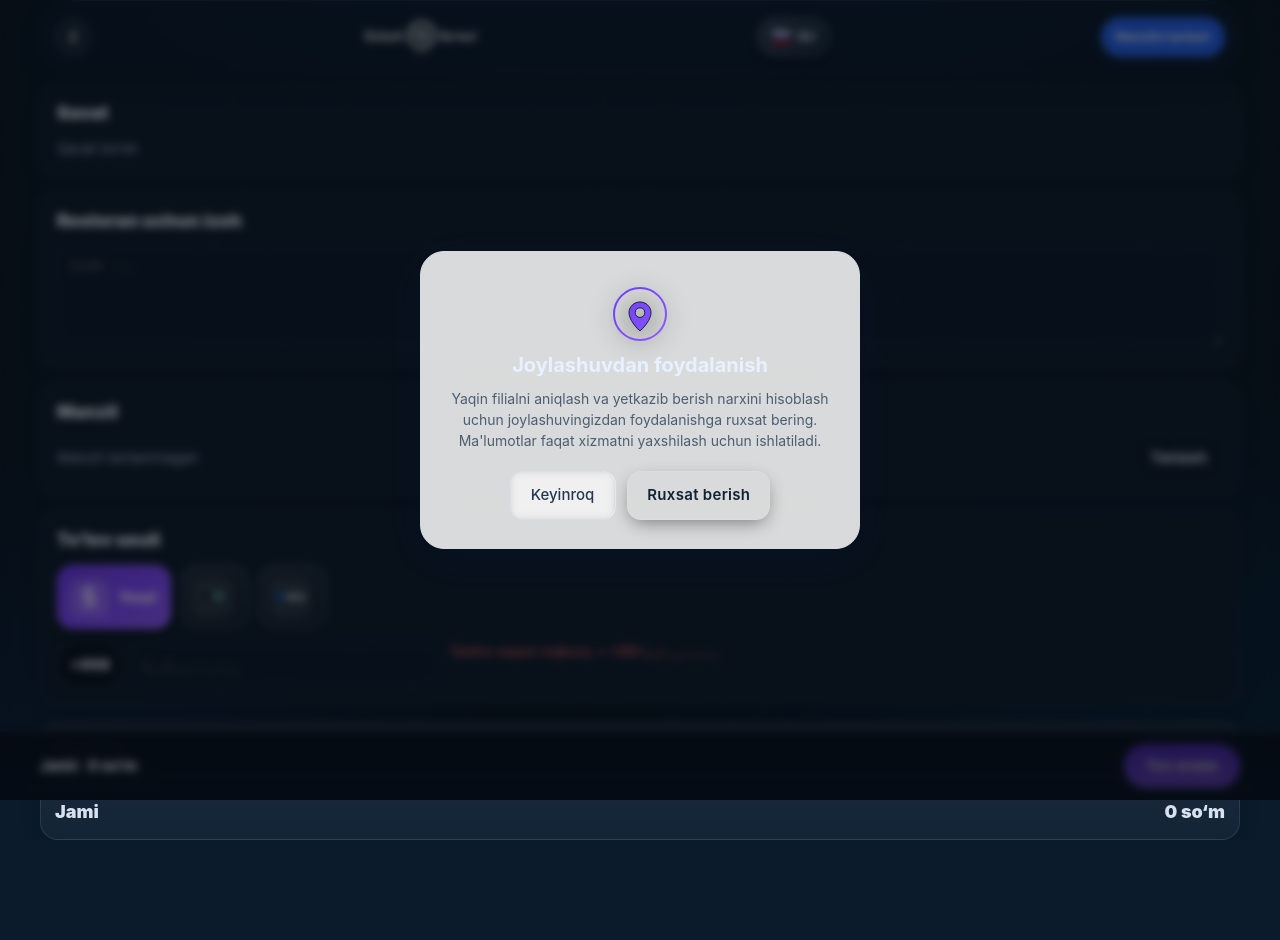
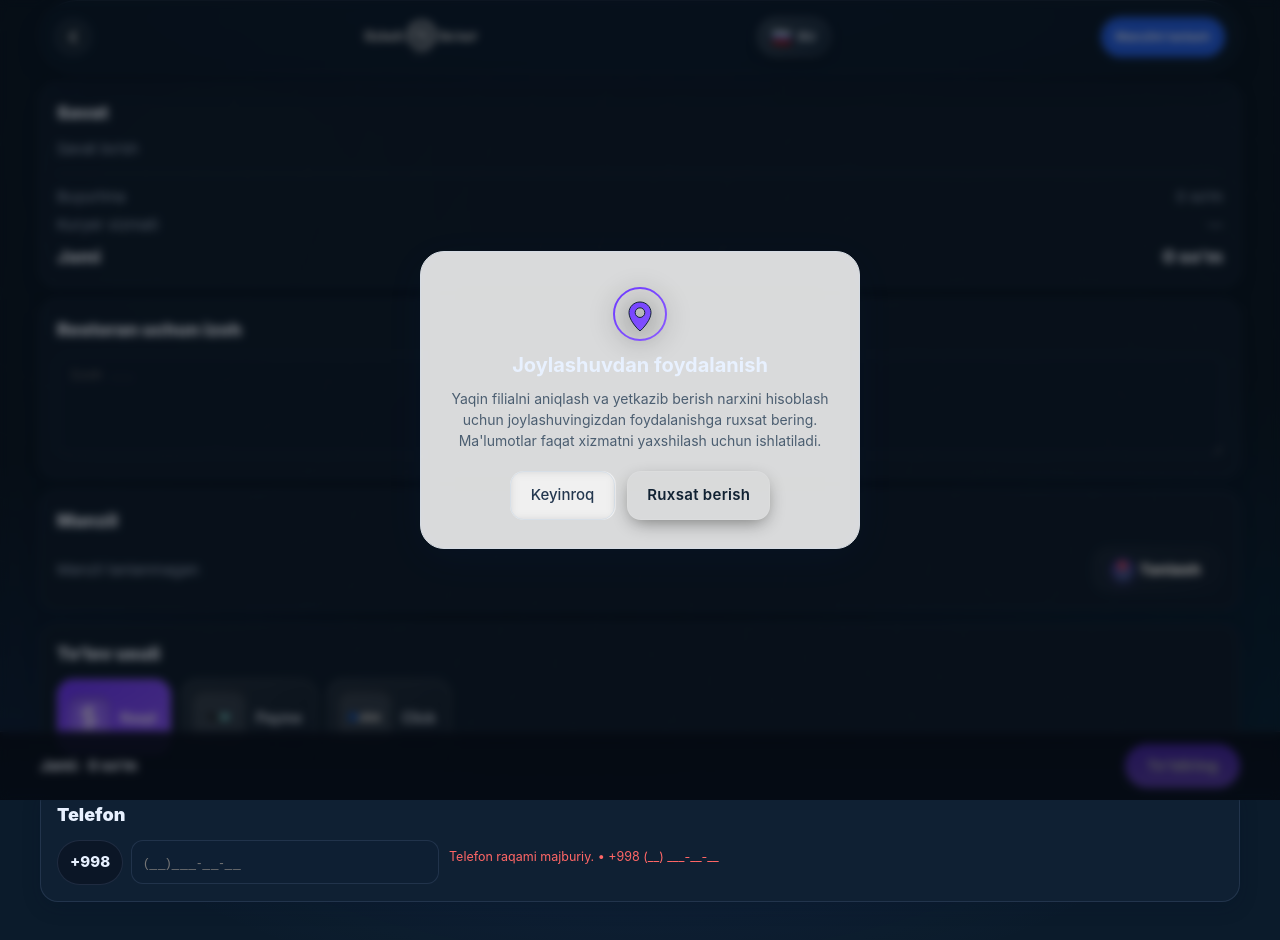
Before and after one commit to Umrzoq993/uzbek-doner-web, a React (Vite) app: page /checkout in a window 1280 px wide. Shown: the top 940 px of the page. Before the commit the page ends 840 px from the top, so only its background shows below. Built offline with nearby package versions, Linux system fonts and the light colour scheme; no server answers.

Commit message:
feat: Enhance Checkout and Cart components with improved layout and usability; add pulsating effects for action buttons

```diff
--- a/src/pages/Checkout.jsx
+++ b/src/pages/Checkout.jsx
@@ -74,6 +74,14 @@ export default function Checkout() {
     [items]
   );
   const total = Math.max(0, subtotal + (deliveryPrice || 0));
+  // Buyurtma shartlari (puls faqat tayyor bo'lsa yoqiladi)
+  const canOrder =
+    items.length > 0 &&
+    validPhone &&
+    !!place?.label &&
+    !feeLoading &&
+    deliveryPrice > 0 &&
+    !loading;
 
   // Manzil o'zgarganda delivery price hisoblash
   useEffect(() => {
@@ -88,6 +96,9 @@ export default function Checkout() {
           latitude: lat,
           longitude: lon,
         });
+        if (process.env.NODE_ENV !== "production") {
+          console.debug("[Checkout] checkPoint resp", data);
+        }
         if (cancelled) return;
         if (data?.status) {
           setDeliveryPrice(Number(data?.price || 0));
@@ -104,6 +115,9 @@ export default function Checkout() {
           setDistanceKm(null);
         }
       } catch {
+        if (process.env.NODE_ENV !== "production") {
+          console.debug("[Checkout] checkPoint error");
+        }
         if (!cancelled) {
           setDeliveryPrice(FALLBACK_DELIVERY);
           setBranchName("");
@@ -127,6 +141,7 @@ export default function Checkout() {
           ? "Цена доставки рассчитывается"
           : "Yetkazib berish narxi hisoblanmoqda"
       );
+    // Yetkazib berish narxi > 0 bo'lishi shart (bepul tarif yo'q)
     if (!deliveryPrice || deliveryPrice <= 0)
       return toast?.error?.(
         lang === "ru"
@@ -242,14 +257,59 @@ export default function Checkout() {
                     <div>
                       <div style={{ fontWeight: 800 }}>{name}</div>
                       <small className="checkout-card__muted">
-                        {fmtMoney(it.price || 0)} • {it.qty || 0}{" "}
-                        {t("common:piece_suffix")}
+                        {it.qty || 0} × {fmtMoney(it.price || 0)}
                       </small>
                     </div>
                     <div style={{ fontWeight: 700 }}>{fmtMoney(line)}</div>
                   </div>
                 );
               })}
+            </div>
+            {/* Qo'shilgan: umumiy hisob-kitob shu kart ichida */}
+            <div
+              style={{
+                marginTop: 12,
+                borderTop: "1px solid var(--line)",
+                paddingTop: 12,
+                display: "grid",
+                gap: 6,
+              }}
+            >
+              <div className="summary-row summary-row--muted">
+                <div>{t("checkout:order")}</div>
+                <div>{fmtMoney(subtotal)}</div>
+              </div>
+              <div className="summary-row summary-row--muted">
+                <div>{t("checkout:delivery")}</div>
+                <div>
+                  {feeLoading
+                    ? "…"
+                    : deliveryPrice > 0
+                    ? fmtMoney(deliveryPrice)
+                    : "—"}
+                </div>
+              </div>
+              {(branchName || feeLoading) && (
+                <div
+                  className="summary-row summary-row--muted"
+                  style={{ fontSize: 12, opacity: 0.85 }}
+                >
+                  <div style={{ flex: 1 }}>
+                    {feeLoading
+                      ? t("checkout:loading_delivery")
+                      : branchName || t("checkout:delivery_unavailable")}
+                  </div>
+                  <div>
+                    {!feeLoading && distanceKm != null
+                      ? t("checkout:branch_distance_unit", { km: distanceKm })
+                      : ""}
+                  </div>
+                </div>
+              )}
+              <div className="summary-row summary-row--total">
+                <div>{t("checkout:total")}</div>
+                <div>{fmtMoney(total)}</div>
+              </div>
             </div>
           </div>
 
@@ -276,10 +336,24 @@ export default function Checkout() {
               </div>
               <button
                 type="button"
-                className="btn btn--outline"
-                style={{ whiteSpace: "nowrap" }}
+                className={
+                  "checkout-card__addr-btn" + (!place?.label ? " is-pulse" : "")
+                }
                 onClick={() => setGeoOpen(true)}
+                aria-label={
+                  place?.label
+                    ? lang === "ru"
+                      ? "Адрес изменить"
+                      : "Manzilni o'zgartirish"
+                    : lang === "ru"
+                    ? "Выбрать адрес"
+                    : "Manzil tanlash"
+                }
               >
+                <span className="addr-btn__icon" aria-hidden>
+                  📍
+                </span>
+                <span className="addr-btn__text">
                   {place?.label
                     ? lang === "ru"
                       ? "Изменить"
@@ -287,6 +361,7 @@ export default function Checkout() {
                     : lang === "ru"
                     ? "Выбрать"
                     : "Tanlash"}
+                </span>
               </button>
             </div>
           </div>
@@ -317,7 +392,8 @@ export default function Checkout() {
               ].map((m) => {
                 const active = payMethod === m.key;
                 const lbl = lang === "ru" ? m.labelRu : m.labelUz;
-                const showText = m.key === "cash"; // faqat naqd matn ko'rinsin
+                // Endi barcha usullar uchun matn ko'rsatamiz (yonma-yon)
+                const showText = true;
                 return (
                   <label
                     key={m.key}
@@ -340,15 +416,29 @@ export default function Checkout() {
                         }
                       }}
                     />
-                    <span className="pay-method__icon" aria-hidden>
-                      {m.icon === "cash" && <DollarSign size={24} />}
+                    <span
+                      className="pay-method__icon"
+                      aria-hidden
+                      style={
+                        m.icon !== "cash"
+                          ? {
+                              width: 54,
+                              height: 54,
+                              padding: 4,
+                              background: "rgba(255,255,255,0.10)",
+                            }
+                          : undefined
+                      }
+                    >
+                      {m.icon === "cash" && <DollarSign size={26} />}
                       {m.icon === "payme" && (
                         <img
                           src={paymeLogo}
                           alt={lbl}
                           style={{
-                            height: 22,
-                            width: "auto",
+                            width: "80%",
+                            height: "80%",
+                            objectFit: "contain",
                             display: "block",
                           }}
                           loading="lazy"
@@ -360,8 +450,9 @@ export default function Checkout() {
                           src={clickLogo}
                           alt={lbl}
                           style={{
-                            height: 22,
-                            width: "auto",
+                            width: "80%",
+                            height: "80%",
+                            objectFit: "contain",
                             display: "block",
                           }}
                           loading="lazy"
@@ -376,7 +467,14 @@ export default function Checkout() {
                 );
               })}
             </div>
-            <div className="field-row" style={{ marginTop: 14 }}>
+          </div>
+
+          {/* Telefon raqami */}
+          <div className="checkout-card">
+            <h3 className="checkout-card__title">
+              {lang === "ru" ? "Телефон" : "Telefon"}
+            </h3>
+            <div className="field-row" style={{ marginTop: 4 }}>
               <div
                 style={{
                   display: "grid",
@@ -418,7 +516,10 @@ export default function Checkout() {
               </div>
               <small
                 className="checkout-card__muted"
-                style={{ color: validPhone ? undefined : "#ff6666" }}
+                style={{
+                  marginTop: 8,
+                  color: validPhone ? undefined : "#ff6666",
+                }}
               >
                 {t("checkout:phone_required")} • {formatMasked(phone9)}
                 {payMethod !== "cash" && (
@@ -431,46 +532,7 @@ export default function Checkout() {
           </div>
         </div>
 
-        {/* RIGHT */}
-        <div className="right">
-          <div className="summary">
-            <div className="summary-card">
-              <div className="summary-list">
-                <div className="summary-row summary-row--muted">
-                  <div>{t("checkout:order")}</div>
-                  <div>{fmtMoney(subtotal)}</div>
-                </div>
-                <div className="summary-row summary-row--muted">
-                  <div>{t("checkout:delivery")}</div>
-                  <div>{feeLoading ? "…" : fmtMoney(deliveryPrice || 0)}</div>
-                </div>
-                <div
-                  className="summary-row summary-row--muted"
-                  style={{
-                    fontSize: 12,
-                    opacity: 0.85,
-                    display: branchName || feeLoading ? "flex" : "none",
-                  }}
-                >
-                  <div style={{ flex: 1 }}>
-                    {feeLoading
-                      ? t("checkout:loading_delivery")
-                      : branchName || t("checkout:delivery_unavailable")}
-                  </div>
-                  <div>
-                    {!feeLoading && distanceKm != null
-                      ? t("checkout:branch_distance_unit", { km: distanceKm })
-                      : ""}
-                  </div>
-                </div>
-                <div className="summary-row summary-row--total">
-                  <div>{t("checkout:total")}</div>
-                  <div>{fmtMoney(total)}</div>
-                </div>
-              </div>
-            </div>
-          </div>
-        </div>
+        {/* RIGHT panel olib tashlandi – endi hammasi chap kart ichida */}
       </div>
 
       {/* PAYBAR */}
@@ -480,12 +542,33 @@ export default function Checkout() {
             {t("checkout:total")}:&nbsp; {fmtMoney(total)}
           </div>
           <button
-            className="paybar__btn"
-            disabled
-            onClick={(e) => e.preventDefault()}
-            title={lang === "ru" ? "Скоро" : "Tez orada"}
+            className={"paybar__btn" + (canOrder ? " is-pulse" : "")}
+            disabled={!canOrder}
+            onClick={(e) => {
+              e.preventDefault();
+              if (!canOrder) return;
+              // Paybar orqali ham buyurtma jarayonini boshlash (naqd) – handlePay ga o'xshash
+              if (payMethod !== "cash") return; // hozircha faqat naqd
+              if (skipConfirm) submitOrder();
+              else setConfirmOpen(true);
+            }}
+            title={
+              canOrder
+                ? lang === "ru"
+                  ? "Оформить заказ"
+                  : "Buyurtma berish"
+                : lang === "ru"
+                ? "Заполните ma'lumotlarni"
+                : "Ma'lumotlarni to'ldiring"
+            }
           >
-            {lang === "ru" ? "Скоро" : "Tez orada"}
+            {canOrder
+              ? lang === "ru"
+                ? "Оформить"
+                : "Buyurtma berish"
+              : lang === "ru"
+              ? "Заполните"
+              : "To'ldiring"}
           </button>
         </div>
       </div>
@@ -594,7 +677,9 @@ export default function Checkout() {
             </div>
             <div style={{ display: "flex", justifyContent: "space-between" }}>
               <span>{lang === "ru" ? "Доставка" : "Yetkazib berish"}</span>
-              <strong>{fmtMoney(deliveryPrice)}</strong>
+              <strong>
+                {deliveryPrice > 0 ? fmtMoney(deliveryPrice) : "—"}
+              </strong>
             </div>
             <div
               style={{
--- a/src/styles/base.scss
+++ b/src/styles/base.scss
@@ -2557,6 +2557,101 @@ body:after {
   &__muted {
     color: var(--muted);
   }
+  &__addr-btn {
+    @extend .btn;
+    @extend .btn--outline;
+    font-size: 15px;
+    font-weight: 800;
+    letter-spacing: 0.4px;
+    padding: 12px 22px 12px 20px;
+    min-height: 48px;
+    border-radius: 18px;
+    line-height: 1.05;
+    background: linear-gradient(
+        145deg,
+        rgba(255, 255, 255, 0.06),
+        rgba(255, 255, 255, 0.015)
+      ),
+      color-mix(in oklab, var(--surface) 96%, transparent);
+    backdrop-filter: blur(10px) saturate(150%);
+    -webkit-backdrop-filter: blur(10px) saturate(150%);
+    border: 1px solid color-mix(in oklab, var(--line) 150%, transparent);
+    transition: border-color 0.25s ease, background 0.35s ease,
+      box-shadow 0.35s ease, transform 0.3s ease;
+    display: inline-flex;
+    align-items: center;
+    gap: 6px;
+    position: relative;
+    --addr-btn-accent-a: rgba(120, 60, 255, 0.55);
+    --addr-btn-accent-b: rgba(120, 180, 255, 0.4);
+    &:before {
+      content: "";
+      position: absolute;
+      inset: 0;
+      border-radius: inherit;
+      padding: 1px;
+      background: linear-gradient(
+        115deg,
+        var(--addr-btn-accent-a),
+        var(--addr-btn-accent-b)
+      );
+      mask: linear-gradient(#fff 0 0) content-box, linear-gradient(#fff 0 0);
+      -webkit-mask: linear-gradient(#fff 0 0) content-box,
+        linear-gradient(#fff 0 0);
+      mask-composite: exclude;
+      -webkit-mask-composite: xor;
+      opacity: 0;
+      transition: opacity 0.4s ease;
+      pointer-events: none;
+    }
+    .addr-btn__icon {
+      width: 22px;
+      height: 22px;
+      display: grid;
+      place-items: center;
+      color: #fff;
+      background: linear-gradient(
+        160deg,
+        var(--addr-btn-accent-a),
+        var(--addr-btn-accent-b)
+      );
+      border-radius: 12px;
+      box-shadow: 0 4px 14px -4px rgba(120, 60, 255, 0.55);
+    }
+    .addr-btn__text {
+      white-space: nowrap;
+      background: linear-gradient(90deg, #fff, #e2f2ff 60%, #fff);
+      background-clip: text;
+      -webkit-background-clip: text;
+      color: #fff;
+    }
+    &:hover {
+      border-color: color-mix(in oklab, var(--line) 260%, transparent);
+      background: linear-gradient(
+          145deg,
+          rgba(255, 255, 255, 0.08),
+          rgba(255, 255, 255, 0.02)
+        ),
+        color-mix(in oklab, var(--surface) 94%, transparent);
+      box-shadow: 0 4px 14px -4px rgba(120, 60, 255, 0.45);
+      transform: translateY(-2px);
+      &:before {
+        opacity: 1;
+      }
+    }
+    &:active {
+      transform: translateY(0);
+      box-shadow: 0 2px 8px -2px rgba(120, 60, 255, 0.5);
+    }
+    &:focus-visible {
+      outline: 0;
+      box-shadow: 0 0 0 3px rgba(120, 60, 255, 0.55),
+        0 0 0 6px rgba(120, 60, 255, 0.25);
+    }
+    &.is-pulse {
+      animation: addrBtnPulse 2.8s ease-in-out infinite;
+    }
+  }
   & + .checkout-card {
     margin-top: 12px;
   }
@@ -2821,6 +2916,27 @@ body:after {
 }
 .paybar__btn--ghost:hover {
   background: color-mix(in oklab, var(--surface-2) 98%, transparent);
+}
+/* Pulse variant for buyurtma (order) button in paybar */
+.paybar__btn.is-pulse {
+  position: relative;
+  animation: addrBtnPulse 3.2s ease-in-out infinite;
+  overflow: hidden;
+}
+.paybar__btn.is-pulse:after {
+  content: "";
+  position: absolute;
+  inset: -4px;
+  border-radius: 9999px;
+  background: linear-gradient(
+    120deg,
+    rgba(120, 60, 255, 0.55),
+    rgba(120, 180, 255, 0.42)
+  );
+  filter: blur(16px) opacity(0.55);
+  z-index: -1;
+  animation: payGlow 5.4s ease-in-out infinite;
+  pointer-events: none;
 }
 /* Cart total row */
 .cart-total-row {
@@ -3023,6 +3139,24 @@ body:after {
     0 0 0 1px rgba(255, 255, 255, 0.07) inset;
   transition: transform 0.25s cubic-bezier(0.4, 0, 0.2, 1), filter 0.25s ease;
 }
+.cart-pay-action.is-pulse {
+  animation: addrBtnPulse 3.1s ease-in-out infinite;
+}
+.cart-pay-action.is-pulse:after {
+  content: "";
+  position: absolute;
+  inset: -3px;
+  border-radius: inherit;
+  background: linear-gradient(
+    120deg,
+    rgba(120, 60, 255, 0.65),
+    rgba(120, 180, 255, 0.45)
+  );
+  filter: blur(14px) opacity(0.65);
+  z-index: -1;
+  pointer-events: none;
+  animation: payGlow 5s ease-in-out infinite;
+}
 .cart-pay-action:before {
   content: "";
   position: absolute;
@@ -3151,12 +3285,47 @@ body:after {
     grid-template-columns: 1fr;
   }
 }
+/* Pulsating aura for coming soon action (moved out of nested block to avoid mixed-decls warning) */
+@keyframes payGlow {
+  0%,
+  100% {
+    filter: blur(18px) opacity(0.35);
+    transform: scale(0.96);
+  }
+  50% {
+    filter: blur(22px) opacity(0.55);
+    transform: scale(1.02);
+  }
+}
+@keyframes addrBtnPulse {
+  0%,
+  100% {
+    box-shadow: 0 0 0 0 rgba(120, 60, 255, 0.55),
+      0 0 0 0 rgba(120, 180, 255, 0.4);
+    filter: brightness(1) saturate(1);
+  }
+  55% {
+    box-shadow: 0 0 0 6px rgba(120, 60, 255, 0),
+      0 0 0 10px rgba(120, 180, 255, 0);
+    filter: brightness(1.08) saturate(1.15);
+  }
+}
 .cart-subcard {
   padding: 24px 26px 26px;
   display: flex;
   flex-direction: column;
   gap: 16px;
   position: relative;
+  /* Background styles must precede nested selectors to satisfy upcoming Sass mixed-decls rule */
+  background: linear-gradient(
+      145deg,
+      rgba(255, 255, 255, 0.06),
+      rgba(255, 255, 255, 0.015)
+    ),
+    color-mix(in oklab, var(--surface) 95%, transparent);
+  backdrop-filter: blur(14px) saturate(150%);
+  -webkit-backdrop-filter: blur(14px) saturate(150%);
+  border: 0;
   .cart-return-link {
     position: relative;
   }
@@ -3189,26 +3358,6 @@ body:after {
     pointer-events: none;
     z-index: -1;
   }
-  @keyframes payGlow {
-    0%,
-    100% {
-      filter: blur(18px) opacity(0.35);
-      transform: scale(0.96);
-    }
-    50% {
-      filter: blur(22px) opacity(0.55);
-      transform: scale(1.02);
-    }
-  }
-  background: linear-gradient(
-      145deg,
-      rgba(255, 255, 255, 0.06),
-      rgba(255, 255, 255, 0.015)
-    ),
-    color-mix(in oklab, var(--surface) 95%, transparent);
-  backdrop-filter: blur(14px) saturate(150%);
-  -webkit-backdrop-filter: blur(14px) saturate(150%);
-  border: 0;
 }
 /* DeliveryGuard modal */
 .delivery-guard-backdrop {
@@ -3474,6 +3623,15 @@ body:after {
   display: none !important;
 }
 
+/* Checkout sahifada pastki fixed paybar ostiga kontent tushib ketmasligi uchun quyi bo'shliq */
+.checkout.page.has-paybar {
+  /* paybar balandligi + xavfsiz zona + qo'shimcha buffer */
+  padding-bottom: calc(
+    var(--paybar-h) + 32px + env(safe-area-inset-bottom, 0px)
+  );
+}
+/* Agar ichida .paybar yo'q bo'lsa fallback yo'q – shart emas, lekin qatlam moslashuvi uchun */
+
 /* Disabled holat (umumiy) */
 .btn[disabled],
 .paybar__btn[disabled] {
```
Also changed, not shown: src/pages/Cart.jsx (+4 -3 lines), src/lib/api.js. Lines whose indentation alone changed are shown as unchanged.
